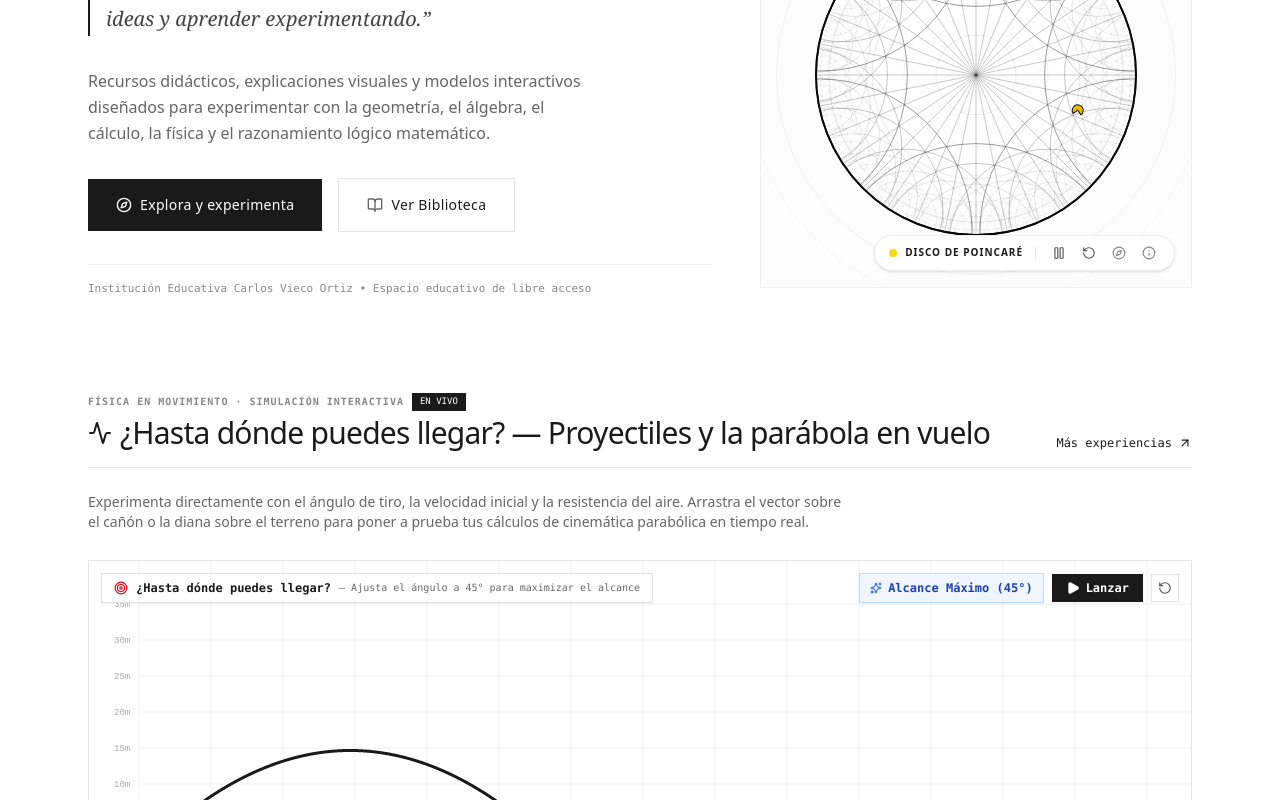
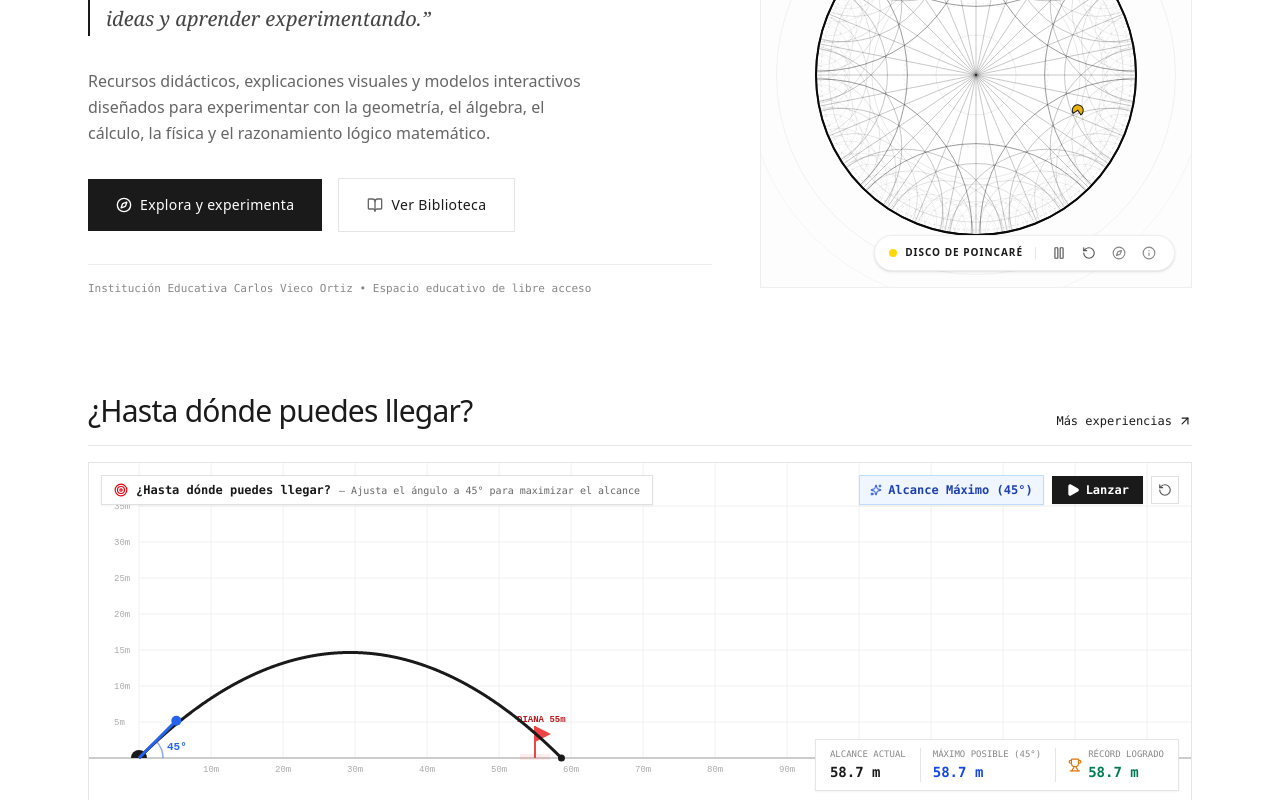
Before and after one commit to danielbustosrios/Daniel-Bustos-interactivo, a React (Vite) app: page / in a window 1280 px wide. Shown: the part 300-1100 px from the top of the page. Built offline with nearby package versions, Linux system fonts and the light colour scheme.

Commit message:
Simplificar encabezado de proyectiles en Inicio
Dejar ¿Hasta dónde puedes llegar? y conservar la simulación y sus controles.

```diff
--- a/src/views/HomeView.tsx
+++ b/src/views/HomeView.tsx
@@ -9,8 +9,7 @@ import {
   ArrowRight,
   User,
   ArrowUpRight,
-  Compass,
-  Activity
+  Compass
 } from 'lucide-react';
 
 interface HomeViewProps {
@@ -76,20 +75,11 @@ export const HomeView: React.FC<HomeViewProps> = ({ onNavigate }) => {
       </section>
 
       {/* 2. RECURSO INTERACTIVO EN VIVO: Lanzamiento Parabólico Manipulable */}
-      <section className="space-y-6 text-left">
+      <section className="space-y-3 text-left">
         <div className="flex flex-col sm:flex-row sm:items-end justify-between gap-3 border-b border-[#E5E5E5] pb-4">
           <div>
-            <div className="flex items-center gap-2 mb-1">
-              <span className="text-[10px] uppercase tracking-widest font-bold text-[#888888] font-mono block">
-                Física en Movimiento · Simulación Interactiva
-              </span>
-              <span className="px-2 py-0.5 bg-[#1A1A1A] text-white text-[9px] font-mono uppercase">
-                En vivo
-              </span>
-            </div>
             <h2 className="text-2xl sm:text-3xl font-light tracking-tight text-[#1A1A1A] flex items-center gap-2">
-              <Activity className="w-6 h-6 text-[#1A1A1A]" />
-              <span>¿Hasta dónde puedes llegar? — Proyectiles y la parábola en vuelo</span>
+              <span>¿Hasta dónde puedes llegar?</span>
             </h2>
           </div>
 
@@ -104,10 +94,6 @@ export const HomeView: React.FC<HomeViewProps> = ({ onNavigate }) => {
             </button>
           </div>
         </div>
-
-        <p className="text-xs sm:text-sm text-[#666666] max-w-3xl font-sans">
-          Experimenta directamente con el ángulo de tiro, la velocidad inicial y la resistencia del aire. Arrastra el vector sobre el cañón o la diana sobre el terreno para poner a prueba tus cálculos de cinemática parabólica en tiempo real.
-        </p>
 
         {/* Live Projectile Motion Simulator */}
         <div className="pt-1">
```
